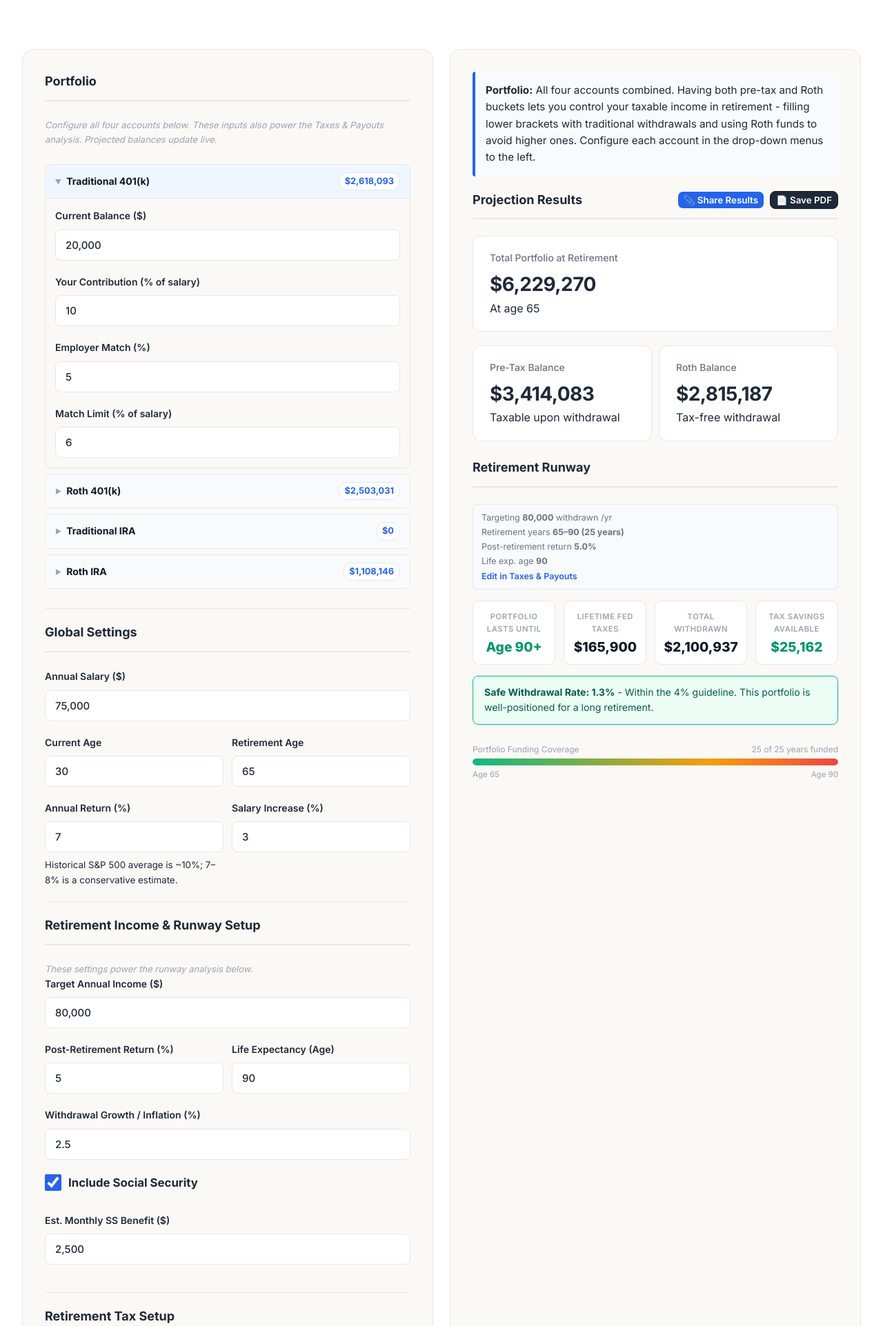
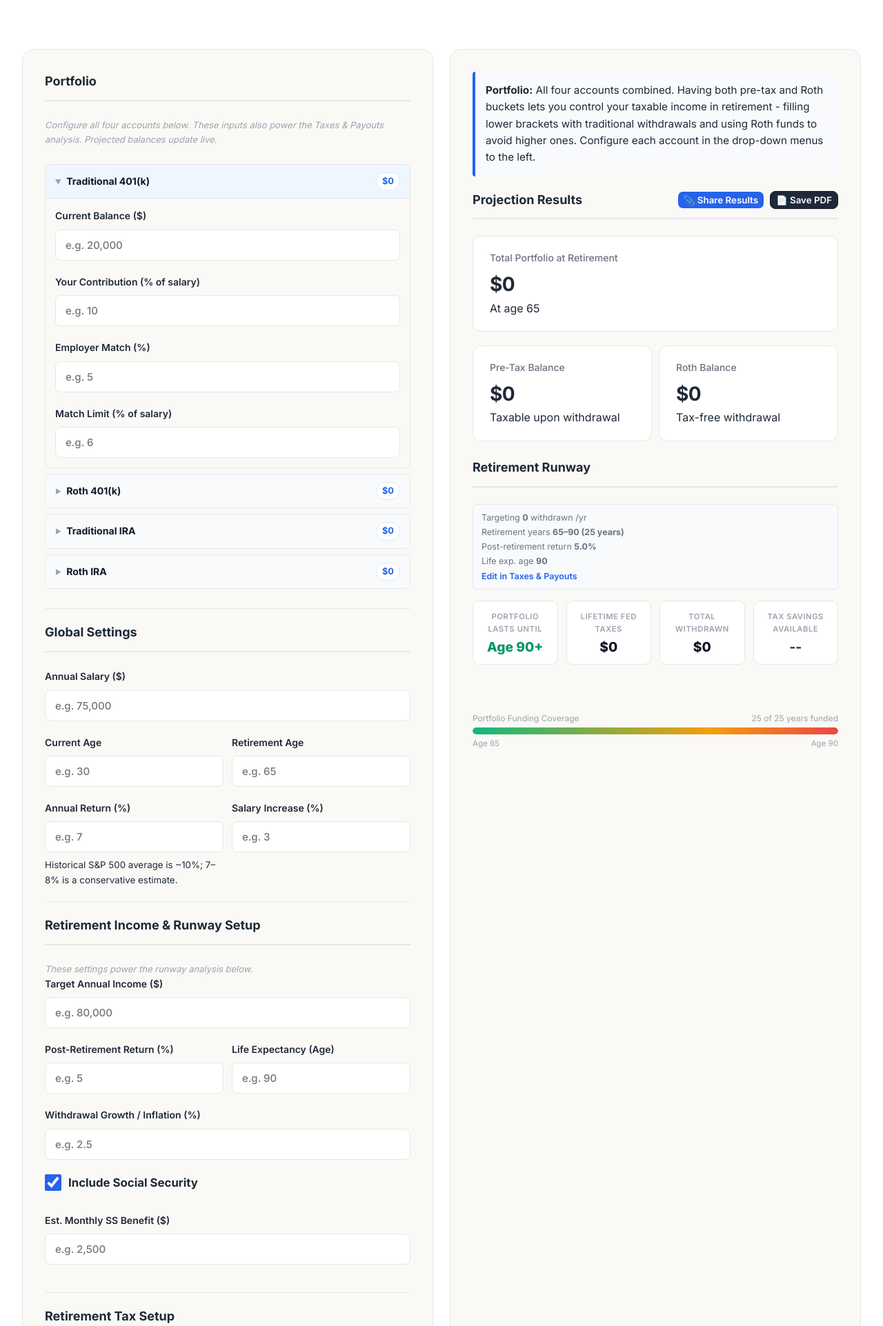
Before and after one commit to alboumgr-svg/moneybymath, a Flask app: page /retirement in a window 1280 px wide. Shown: the part 729-2652 px from the top of the page at 69% size. Run offline with Flask 3, Linux system fonts and the light colour scheme; some libraries are stand-ins or nearby versions.

Commit message:
Updates to Retirement

```diff
--- a/templates/budget.html
+++ b/templates/budget.html
@@ -304,7 +304,7 @@
 
     /* Adjust the inline styling applied via JS specifically for mobile */
     .tax-table tr[style*="f8fafc"] td {
-        font-size: 0.35rem !important; /* Make section headers smaller */
+        font-size: 0.4rem !important; /* Make section headers smaller */
         padding: 6px 10px !important;
 
         /* Make the section headers stick to the left when scrolling right */
--- a/templates/retirement.html
+++ b/templates/retirement.html
@@ -237,19 +237,19 @@ details.runway-details summary::-webkit-details-marker { display: none; }
                                 <div class="calculator-inputs">
                                     <div class="input-group">
                                         <label for="mix_tradBalance">Current Balance ($)</label>
-                                        <input type="text" id="mix_tradBalance" value="20,000" placeholder="e.g. 20,000" oninput="formatNumber(this); calculateAll()">
+                                        <input type="text" id="mix_tradBalance" placeholder="e.g. 20,000" oninput="formatNumber(this); calculateAll()">
                                     </div>
                                     <div class="input-group">
                                         <label for="mix_tradContrib">Your Contribution (% of salary)</label>
-                                        <input type="number" id="mix_tradContrib" value="10" min="0" max="100" step="0.5" placeholder="e.g. 10" oninput="calculateAll()">
+                                        <input type="number" id="mix_tradContrib" min="0" max="100" step="0.5" placeholder="e.g. 10" oninput="calculateAll()">
                                     </div>
                                     <div class="input-group">
                                         <label for="mix_employerMatch">Employer Match (%)</label>
-                                        <input type="number" id="mix_employerMatch" value="5" min="0" max="100" step="0.5" placeholder="e.g. 5" oninput="calculateAll()">
+                                        <input type="number" id="mix_employerMatch" min="0" max="100" step="0.5" placeholder="e.g. 5" oninput="calculateAll()">
                                     </div>
                                     <div class="input-group">
                                         <label for="mix_matchLimit">Match Limit (% of salary)</label>
-                                        <input type="number" id="mix_matchLimit" value="6" min="0" max="100" step="0.5" placeholder="e.g. 6" oninput="calculateAll()">
+                                        <input type="number" id="mix_matchLimit" min="0" max="100" step="0.5" placeholder="e.g. 6" oninput="calculateAll()">
                                     </div>
                                 </div>
                             </div>
@@ -265,19 +265,19 @@ details.runway-details summary::-webkit-details-marker { display: none; }
                                 <div class="calculator-inputs">
                                     <div class="input-group">
                                         <label for="mix_rothBalance">Current Balance ($)</label>
-                                        <input type="text" id="mix_rothBalance" value="10,000" placeholder="e.g. 10,000" oninput="formatNumber(this); calculateAll()">
+                                        <input type="text" id="mix_rothBalance" placeholder="e.g. 10,000" oninput="formatNumber(this); calculateAll()">
                                     </div>
                                     <div class="input-group">
                                         <label for="mix_rothContrib">Your Contribution (% of salary)</label>
-                                        <input type="number" id="mix_rothContrib" value="10" min="0" max="100" step="0.5" placeholder="e.g. 10" oninput="calculateAll()">
+                                        <input type="number" id="mix_rothContrib" min="0" max="100" step="0.5" placeholder="e.g. 10" oninput="calculateAll()">
                                     </div>
                                     <div class="input-group">
                                         <label for="mix_rothEmployerMatch">Employer Match (%) <small>– deposited pre-tax</small></label>
-                                        <input type="number" id="mix_rothEmployerMatch" value="5" min="0" max="100" step="0.5" placeholder="e.g. 5" oninput="calculateAll()">
+                                        <input type="number" id="mix_rothEmployerMatch" min="0" max="100" step="0.5" placeholder="e.g. 5" oninput="calculateAll()">
                                     </div>
                                     <div class="input-group">
                                         <label for="mix_rothMatchLimit">Match Limit (% of salary)</label>
-                                        <input type="number" id="mix_rothMatchLimit" value="6" min="0" max="100" step="0.5" placeholder="e.g. 6" oninput="calculateAll()">
+                                        <input type="number" id="mix_rothMatchLimit" min="0" max="100" step="0.5" placeholder="e.g. 6" oninput="calculateAll()">
                                     </div>
                                 </div>
                             </div>
@@ -293,11 +293,11 @@ details.runway-details summary::-webkit-details-marker { display: none; }
                                 <div class="calculator-inputs">
                                     <div class="input-group">
                                         <label for="mix_tradIraBalance">Current Balance ($)</label>
-                                        <input type="text" id="mix_tradIraBalance" value="0" placeholder="e.g. 5,000" oninput="formatNumber(this); calculateAll()">
+                                        <input type="text" id="mix_tradIraBalance" placeholder="e.g. 5,000" oninput="formatNumber(this); calculateAll()">
                                     </div>
                                     <div class="input-group">
                                         <label for="mix_tradIraContrib">Annual Contribution ($)</label>
-                                        <input type="text" id="mix_tradIraContrib" value="0" placeholder="e.g. 7,000" oninput="formatNumber(this); calculateAll()">
+                                        <input type="text" id="mix_tradIraContrib" placeholder="e.g. 7,000" oninput="formatNumber(this); calculateAll()">
                                     </div>
                                     <p class="formula-note">2026 limit: $7,000/yr ($8,000 if age 50+). Income limits apply for deductibility.</p>
                                 </div>
@@ -314,11 +314,11 @@ details.runway-details summary::-webkit-details-marker { display: none; }
                                 <div class="calculator-inputs">
                                     <div class="input-group">
                                         <label for="mix_iraBalance">Current Balance ($)</label>
-                                        <input type="text" id="mix_iraBalance" value="5,000" placeholder="e.g. 5,000" oninput="formatNumber(this); calculateAll()">
+                                        <input type="text" id="mix_iraBalance" placeholder="e.g. 5,000" oninput="formatNumber(this); calculateAll()">
                                     </div>
                                     <div class="input-group">
                                         <label for="mix_iraContrib">Annual Contribution ($)</label>
-                                        <input type="text" id="mix_iraContrib" value="7,000" placeholder="e.g. 7,000" oninput="formatNumber(this); calculateAll()">
+                                        <input type="text" id="mix_iraContrib" placeholder="e.g. 7,000" oninput="formatNumber(this); calculateAll()">
                                     </div>
                                     <p class="formula-note">2026 limit: $7,000/yr ($8,000 if age 50+). Income limits apply.</p>
                                 </div>
@@ -332,27 +332,27 @@ details.runway-details summary::-webkit-details-marker { display: none; }
                     <div class="calculator-inputs">
                         <div class="input-group">
                             <label for="salary">Annual Salary ($)</label>
-                            <input type="text" id="salary" value="75,000" placeholder="e.g. 75,000" oninput="formatNumber(this); calculateAll()">
+                            <input type="text" id="salary" placeholder="e.g. 75,000" oninput="formatNumber(this); calculateAll()">
                         </div>
                         <div class="input-row">
                             <div class="input-group">
                                 <label for="currentAge">Current Age</label>
-                                <input type="number" id="currentAge" value="30" min="18" max="80" placeholder="e.g. 30" oninput="calculateAll()">
+                                <input type="number" id="currentAge" min="18" max="80" placeholder="e.g. 30" oninput="calculateAll()">
                             </div>
                             <div class="input-group">
                                 <label for="retirementAge">Retirement Age</label>
-                                <input type="number" id="retirementAge" value="65" min="30" max="100" placeholder="e.g. 65" oninput="calculateAll()">
+                                <input type="number" id="retirementAge" min="30" max="100" placeholder="e.g. 65" oninput="calculateAll()">
                             </div>
                         </div>
                         <div class="input-row">
                             <div class="input-group">
                                 <label for="returnRate">Annual Return (%)</label>
-                                <input type="number" id="returnRate" value="7" min="0" max="15" step="0.5" placeholder="e.g. 7" oninput="calculateAll()">
+                                <input type="number" id="returnRate" min="0" max="15" step="0.5" placeholder="e.g. 7" oninput="calculateAll()">
                                 <small class="input-note">Historical S&amp;P 500 average is ~10%; 7–8% is a conservative estimate.</small>
                             </div>
                             <div class="input-group">
                                 <label for="salaryIncrease">Salary Increase (%)</label>
-                                <input type="number" id="salaryIncrease" value="3" min="0" max="10" step="0.5" placeholder="e.g. 3" oninput="calculateAll()">
+                                <input type="number" id="salaryIncrease" min="0" max="10" step="0.5" placeholder="e.g. 3" oninput="calculateAll()">
                             </div>
                         </div>
                     </div>
@@ -365,21 +365,21 @@ details.runway-details summary::-webkit-details-marker { display: none; }
                         <div class="calculator-inputs">
                             <div class="input-group">
                                 <label for="targetIncome">Target Annual Income ($)</label>
-                                <input type="text" id="targetIncome" value="80,000" placeholder="e.g. 80,000" oninput="formatNumber(this); calculateAll()">
+                                <input type="text" id="targetIncome" placeholder="e.g. 80,000" oninput="formatNumber(this); calculateAll()">
                             </div>
                             <div class="input-row">
                                 <div class="input-group">
                                     <label for="postReturnRate">Post-Retirement Return (%)</label>
-                                    <input type="number" id="postReturnRate" value="5" min="0" max="15" step="0.1" placeholder="e.g. 5" oninput="calculateAll()">
+                                    <input type="number" id="postReturnRate" min="0" max="15" step="0.1" placeholder="e.g. 5" oninput="calculateAll()">
                                 </div>
                                 <div class="input-group">
                                     <label for="lifeExpectancy">Life Expectancy (Age)</label>
-                                    <input type="number" id="lifeExpectancy" value="90" min="55" max="110" placeholder="e.g. 90" oninput="calculateAll()">
+                                    <input type="number" id="lifeExpectancy" min="55" max="110" placeholder="e.g. 90" oninput="calculateAll()">
                                 </div>
                             </div>
                             <div class="input-group">
                                 <label for="withdrawalInflation">Withdrawal Growth / Inflation (%)</label>
-                                <input type="number" id="withdrawalInflation" value="2.5" min="0" max="8" step="0.5" placeholder="e.g. 2.5" oninput="calculateAll()">
+                                <input type="number" id="withdrawalInflation" min="0" max="8" step="0.5" placeholder="e.g. 2.5" oninput="calculateAll()">
                             </div>
 
                             <div class="toggle-container">
@@ -389,7 +389,7 @@ details.runway-details summary::-webkit-details-marker { display: none; }
                             <div id="ss-inputs" style="margin-bottom: 0rem">
                                 <div class="input-group">
                                     <label for="ssMonthly">Est. Monthly SS Benefit ($)</label>
-                                    <input type="text" id="ssMonthly" value="2,500" placeholder="e.g. 2,500" oninput="formatNumber(this); calculateAll()">
+                                    <input type="text" id="ssMonthly" placeholder="e.g. 2,500" oninput="formatNumber(this); calculateAll()">
                                 </div>
                             </div>
 
```
